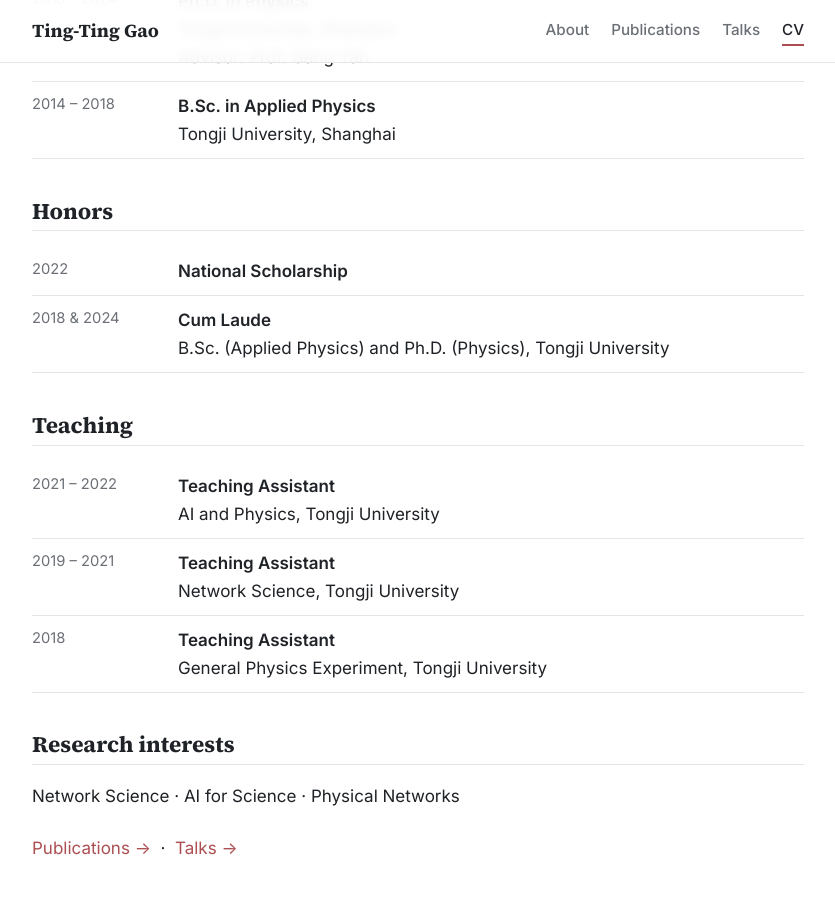
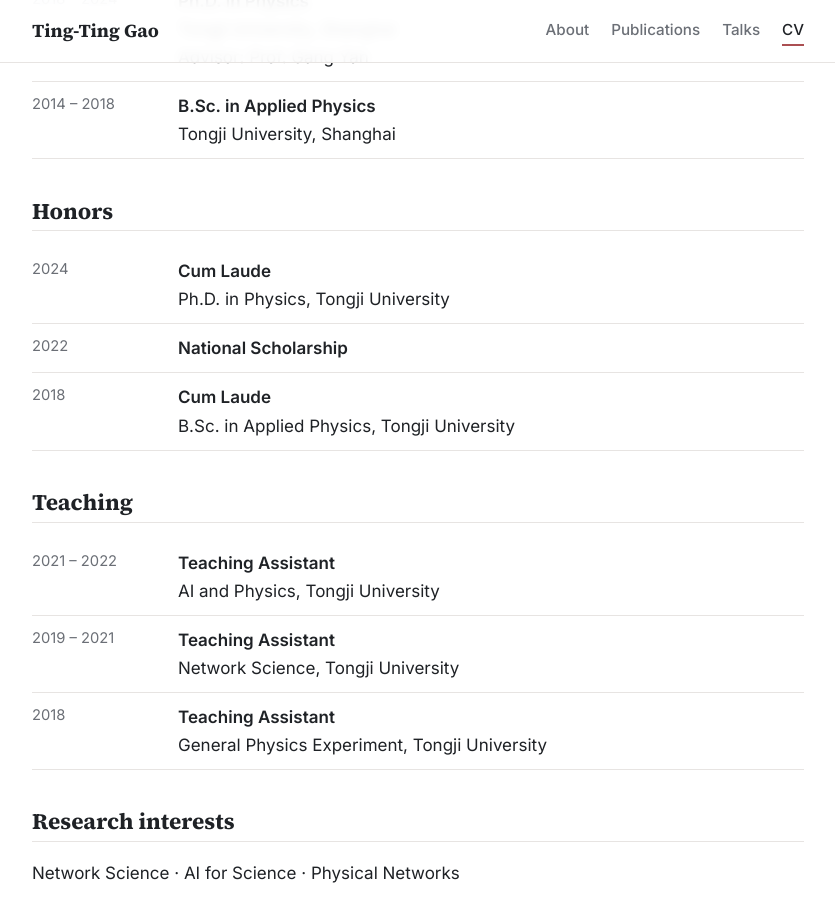
Before and after one commit to Ting-TingGao/Ting-TingGao.github.io, a Jekyll site: the page built from cv.md, in a window 1280 px wide and 900 px high, scrolled down 527 px. Shown: the whole window, without its empty margins (222-1057 px from the left). Built offline with Jekyll 4.4.1, drawn with Linux system fonts in a browser that asks for light colours.

Commit message:
CV: split Cum Laude into separate Ph.D. (2024) and B.Sc. (2018) honors
Co-Authored-By: Claude Opus 4.8 (1M context) <noreply@anthropic.com>

```diff
--- a/cv.md
+++ b/cv.md
@@ -19,8 +19,9 @@ description: Curriculum vitae of Ting-Ting Gao.
 
 ## Honors
 
+<div class="cv-row"><div class="when">2024</div><div class="what"><strong>Cum Laude</strong>Ph.D. in Physics, Tongji University</div></div>
 <div class="cv-row"><div class="when">2022</div><div class="what"><strong>National Scholarship</strong></div></div>
-<div class="cv-row"><div class="when">2018 &amp; 2024</div><div class="what"><strong>Cum Laude</strong>B.Sc. (Applied Physics) and Ph.D. (Physics), Tongji University</div></div>
+<div class="cv-row"><div class="when">2018</div><div class="what"><strong>Cum Laude</strong>B.Sc. in Applied Physics, Tongji University</div></div>
 
 ## Teaching
 
```
